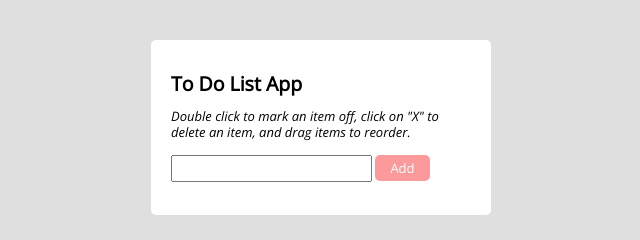
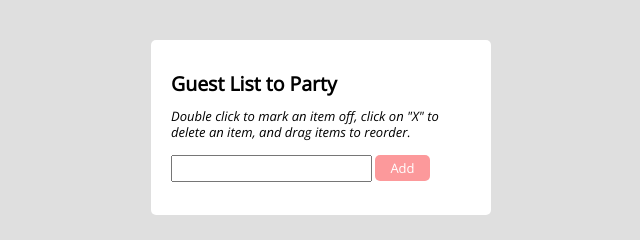
Before and after one commit to MatthewMonti/To_Do_List, a plain HTML site: page jQuery-to-do-list/index.html in a window 1280 px wide. Shown: the full height of the page, 319-959 px from the left. Drawn offline with nearby package versions, Linux system fonts and the light colour scheme.

Commit message:
BONUS name restrictions and title change

```diff
--- a/jQuery-to-do-list/index.html
+++ b/jQuery-to-do-list/index.html
@@ -10,7 +10,7 @@
 
 <body>
 	<div class="container">
-		<h2>To Do List App</h2>
+		<h2>Guest List to Party</h2>
 		<p><em> Double click to mark an item off, click on "X" to delete an item, and drag items to reorder.</em></p>
 
 		<form name="toDoList">
```
Also changed, not shown: jQuery-to-do-list/script.js (+14 -0 lines).
